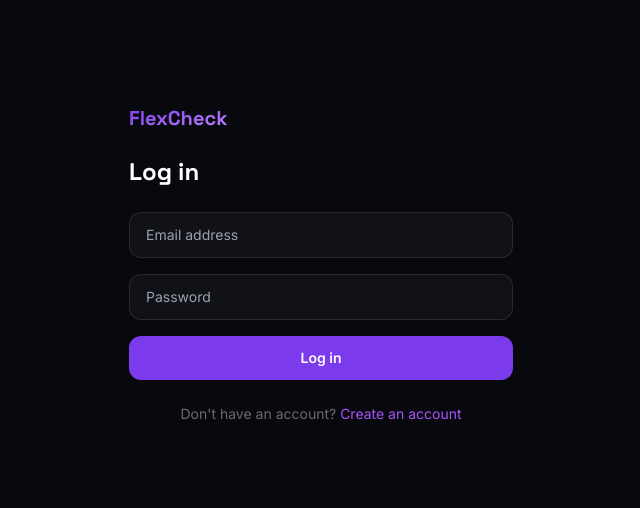
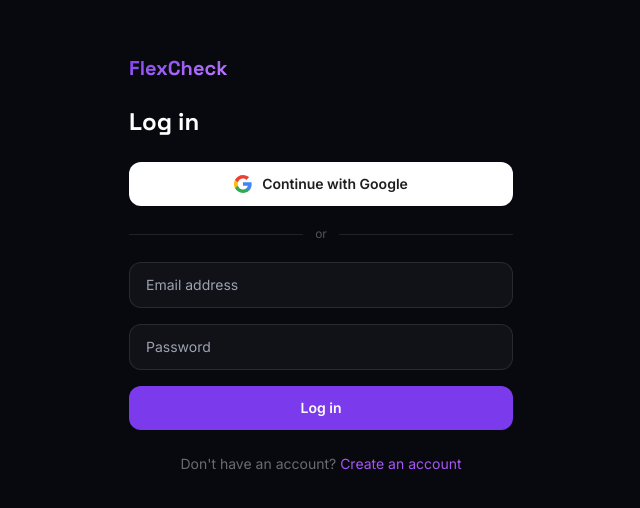
Before and after one commit to nice-cmyk/flexcheck-app, a React (Vite) app: page /login in a window 1280 px wide. Shown: the part 136-644 px from the top of the page, without its empty margins (319-959 px from the left). Built offline with nearby package versions, Linux system fonts and the light colour scheme; no server answers.

Commit message:
Add Google OAuth sign-in/signup via Supabase, with referral code persisted through the redirect

```diff
--- a/src/hooks/useAuth.tsx
+++ b/src/hooks/useAuth.tsx
@@ -2,6 +2,14 @@
 import { Session, User } from '@supabase/supabase-js'
 import { supabase } from '../lib/supabase'
 import { identifyUser, trackEvent } from '../lib/analytics'
+import { registerReferral } from '../lib/referrals'
+
+// Google OAuth leaves the page entirely, so a referral code picked up from
+// ?ref= on /signup can't just live in component state - it has to survive
+// the round trip through Google. Signup.tsx stashes it here before
+// redirecting; onAuthStateChange below consumes and clears it exactly once
+// after a real SIGNED_IN event.
+const PENDING_REFERRAL_KEY = 'flexcheck_pending_referral'
 
 interface AuthContextValue {
   user: User | null
@@ -9,6 +17,7 @@
   loading: boolean
   signInWithPassword: (email: string, password: string) => ReturnType<typeof supabase.auth.signInWithPassword>
   signUp: (email: string, password: string) => ReturnType<typeof supabase.auth.signUp>
+  signInWithGoogle: () => ReturnType<typeof supabase.auth.signInWithOAuth>
   signOut: () => ReturnType<typeof supabase.auth.signOut>
 }
 
@@ -40,10 +49,18 @@
       if (data.session?.user) identifyUser(data.session.user.id, { email: data.session.user.email })
     })
 
-    const { data: listener } = supabase.auth.onAuthStateChange((_event, newSession) => {
+    const { data: listener } = supabase.auth.onAuthStateChange((event, newSession) => {
       setSession(newSession)
       setUser(newSession?.user ?? null)
       if (newSession?.user) identifyUser(newSession.user.id, { email: newSession.user.email })
+
+      if (event === 'SIGNED_IN' && newSession?.user) {
+        const code = localStorage.getItem(PENDING_REFERRAL_KEY)
+        if (code) {
+          localStorage.removeItem(PENDING_REFERRAL_KEY)
+          registerReferral(newSession.user.id, newSession.user.email ?? null, code).catch(() => {})
+        }
+      }
     })
 
     return () => listener.subscription.unsubscribe()
@@ -61,12 +78,23 @@
     return result
   }
 
+  // Redirects to Google, then back to /app once Supabase has exchanged the
+  // OAuth code for a session (handled automatically by supabase-js via
+  // detectSessionInUrl - no separate callback page needed).
+  async function signInWithGoogle() {
+    trackEvent('begin_google_signin')
+    return supabase.auth.signInWithOAuth({
+      provider: 'google',
+      options: { redirectTo: `${window.location.origin}/app` },
+    })
+  }
+
   async function signOut() {
     return supabase.auth.signOut()
   }
 
   return (
-    <AuthContext.Provider value={{ user, session, loading, signInWithPassword, signUp, signOut }}>
+    <AuthContext.Provider value={{ user, session, loading, signInWithPassword, signUp, signInWithGoogle, signOut }}>
       {children}
     </AuthContext.Provider>
   )
--- a/src/i18n/locales/en.json
+++ b/src/i18n/locales/en.json
@@ -264,7 +264,9 @@
     "loggingIn": "Logging in...",
     "noAccount": "Don't have an account?",
     "createAccount": "Create an account",
-    "error": "Incorrect credentials."
+    "error": "Incorrect credentials.",
+    "continueWithGoogle": "Continue with Google",
+    "or": "or"
   },
   "signup": {
     "title": "Create an account",
--- a/src/i18n/locales/es.json
+++ b/src/i18n/locales/es.json
@@ -264,7 +264,9 @@
     "loggingIn": "Iniciando sesión...",
     "noAccount": "¿No tienes cuenta?",
     "createAccount": "Crear una cuenta",
-    "error": "Credenciales incorrectas."
+    "error": "Credenciales incorrectas.",
+    "continueWithGoogle": "Continuar con Google",
+    "or": "o"
   },
   "signup": {
     "title": "Crear una cuenta",
--- a/src/i18n/locales/fr.json
+++ b/src/i18n/locales/fr.json
@@ -264,7 +264,9 @@
     "loggingIn": "Connexion...",
     "noAccount": "Pas encore de compte ?",
     "createAccount": "Créer un compte",
-    "error": "Identifiants incorrects."
+    "error": "Identifiants incorrects.",
+    "continueWithGoogle": "Continuer avec Google",
+    "or": "ou"
   },
   "signup": {
     "title": "Créer un compte",
--- a/src/i18n/locales/pt.json
+++ b/src/i18n/locales/pt.json
@@ -264,7 +264,9 @@
     "loggingIn": "Entrando...",
     "noAccount": "Não tem uma conta?",
     "createAccount": "Criar uma conta",
-    "error": "Credenciais incorretas."
+    "error": "Credenciais incorretas.",
+    "continueWithGoogle": "Continuar com o Google",
+    "or": "ou"
   },
   "signup": {
     "title": "Criar uma conta",
--- a/src/pages/Login.tsx
+++ b/src/pages/Login.tsx
@@ -6,12 +6,13 @@
 
 export default function Login() {
   const { t } = useTranslation()
-  const { signInWithPassword } = useAuth()
+  const { signInWithPassword, signInWithGoogle } = useAuth()
   const navigate = useNavigate()
   const [email, setEmail] = useState('')
   const [password, setPassword] = useState('')
   const [error, setError] = useState<string | null>(null)
   const [loading, setLoading] = useState(false)
+  const [googleLoading, setGoogleLoading] = useState(false)
 
   async function handleSubmit(e: FormEvent) {
     e.preventDefault()
@@ -26,6 +27,19 @@
     navigate('/app')
   }
 
+  async function handleGoogle() {
+    setGoogleLoading(true)
+    setError(null)
+    const { error } = await signInWithGoogle()
+    if (error) {
+      console.error('Google sign-in failed', error)
+      setError(error.message || t('login.error'))
+      setGoogleLoading(false)
+    }
+    // On success, Supabase redirects the browser away to Google - no further
+    // action needed here.
+  }
+
   return (
     <div className="min-h-screen bg-bg flex items-center justify-center px-6">
       <div className="w-full max-w-sm">
@@ -33,7 +47,24 @@
           FlexCheck
         </Link>
         <div className="text-white text-2xl font-display font-bold mt-6">{t('login.title')}</div>
-        <form onSubmit={handleSubmit} className="mt-6 flex flex-col gap-4">
+
+        <button
+          type="button"
+          onClick={handleGoogle}
+          disabled={googleLoading}
+          className="mt-6 w-full flex items-center justify-center gap-2.5 bg-white hover:bg-white/90 disabled:opacity-60 rounded-xl px-4 py-3 text-sm font-semibold text-[#1F1F1F] transition-colors"
+        >
+          <GoogleIcon />
+          {googleLoading ? t('login.loggingIn') : t('login.continueWithGoogle')}
+        </button>
+
+        <div className="flex items-center gap-3 mt-5">
+          <div className="h-px flex-1 bg-white/10" />
+          <span className="text-white/30 text-xs">{t('login.or')}</span>
+          <div className="h-px flex-1 bg-white/10" />
+        </div>
+
+        <form onSubmit={handleSubmit} className="mt-5 flex flex-col gap-4">
           <input
             type="email"
             required
@@ -62,3 +93,14 @@
     </div>
   )
 }
+
+function GoogleIcon() {
+  return (
+    <svg width="18" height="18" viewBox="0 0 18 18" className="flex-none">
+      <path fill="#4285F4" d="M17.64 9.2c0-.64-.06-1.25-.16-1.84H9v3.48h4.84c-.21 1.13-.84 2.08-1.79 2.72v2.26h2.9c1.7-1.56 2.69-3.87 2.69-6.62z" />
+      <path fill="#34A853" d="M9 18c2.43 0 4.47-.8 5.96-2.18l-2.9-2.26c-.81.54-1.84.86-3.06.86-2.35 0-4.34-1.59-5.05-3.72H.96v2.33C2.44 15.98 5.48 18 9 18z" />
+      <path fill="#FBBC05" d="M3.95 10.7A5.4 5.4 0 013.68 9c0-.59.1-1.17.27-1.7V4.97H.96A9 9 0 000 9c0 1.45.35 2.83.96 4.03l2.99-2.33z" />
+      <path fill="#EA4335" d="M9 3.58c1.32 0 2.51.45 3.44 1.35l2.58-2.58C13.46.89 11.43 0 9 0 5.48 0 2.44 2.02.96 4.97l2.99 2.33C4.66 5.17 6.65 3.58 9 3.58z" />
+    </svg>
+  )
+}
--- a/src/pages/Signup.tsx
+++ b/src/pages/Signup.tsx
@@ -7,7 +7,7 @@
 
 export default function Signup() {
   const { t } = useTranslation()
-  const { signUp } = useAuth()
+  const { signUp, signInWithGoogle } = useAuth()
   const navigate = useNavigate()
   const [searchParams] = useSearchParams()
   const refCodeFromLink = searchParams.get('ref')
@@ -16,6 +16,7 @@
   const [referralCode, setReferralCode] = useState(refCodeFromLink ?? '')
   const [error, setError] = useState<string | null>(null)
   const [loading, setLoading] = useState(false)
+  const [googleLoading, setGoogleLoading] = useState(false)
 
   async function handleSubmit(e: FormEvent) {
     e.preventDefault()
@@ -38,6 +39,23 @@
     navigate('/app')
   }
 
+  async function handleGoogle() {
+    setGoogleLoading(true)
+    setError(null)
+    const code = referralCode.trim()
+    if (code) {
+      // Google leaves the page entirely, so this can't live in state -
+      // useAuth reads and clears it once the session actually comes back.
+      localStorage.setItem('flexcheck_pending_referral', code)
+    }
+    const { error } = await signInWithGoogle()
+    if (error) {
+      console.error('Google sign-in failed', error)
+      setError(error.message || t('signup.error'))
+      setGoogleLoading(false)
+    }
+  }
+
   return (
     <div className="min-h-screen bg-bg flex items-center justify-center px-6">
       <div className="w-full max-w-sm">
@@ -50,7 +68,24 @@
             {t('signup.invited', { code: refCodeFromLink.toUpperCase() })}
           </div>
         )}
-        <form onSubmit={handleSubmit} className="mt-6 flex flex-col gap-4">
+
+        <button
+          type="button"
+          onClick={handleGoogle}
+          disabled={googleLoading}
+          className="mt-6 w-full flex items-center justify-center gap-2.5 bg-white hover:bg-white/90 disabled:opacity-60 rounded-xl px-4 py-3 text-sm font-semibold text-[#1F1F1F] transition-colors"
+        >
+          <GoogleIcon />
+          {googleLoading ? t('signup.creating') : t('login.continueWithGoogle')}
+        </button>
+
+        <div className="flex items-center gap-3 mt-5">
+          <div className="h-px flex-1 bg-white/10" />
+          <span className="text-white/30 text-xs">{t('login.or')}</span>
+          <div className="h-px flex-1 bg-white/10" />
+        </div>
+
+        <form onSubmit={handleSubmit} className="mt-5 flex flex-col gap-4">
           <input
             type="email"
             required
@@ -90,3 +125,14 @@
     </div>
   )
 }
+
+function GoogleIcon() {
+  return (
+    <svg width="18" height="18" viewBox="0 0 18 18" className="flex-none">
+      <path fill="#4285F4" d="M17.64 9.2c0-.64-.06-1.25-.16-1.84H9v3.48h4.84c-.21 1.13-.84 2.08-1.79 2.72v2.26h2.9c1.7-1.56 2.69-3.87 2.69-6.62z" />
+      <path fill="#34A853" d="M9 18c2.43 0 4.47-.8 5.96-2.18l-2.9-2.26c-.81.54-1.84.86-3.06.86-2.35 0-4.34-1.59-5.05-3.72H.96v2.33C2.44 15.98 5.48 18 9 18z" />
+      <path fill="#FBBC05" d="M3.95 10.7A5.4 5.4 0 013.68 9c0-.59.1-1.17.27-1.7V4.97H.96A9 9 0 000 9c0 1.45.35 2.83.96 4.03l2.99-2.33z" />
+      <path fill="#EA4335" d="M9 3.58c1.32 0 2.51.45 3.44 1.35l2.58-2.58C13.46.89 11.43 0 9 0 5.48 0 2.44 2.02.96 4.97l2.99 2.33C4.66 5.17 6.65 3.58 9 3.58z" />
+    </svg>
+  )
+}
```
